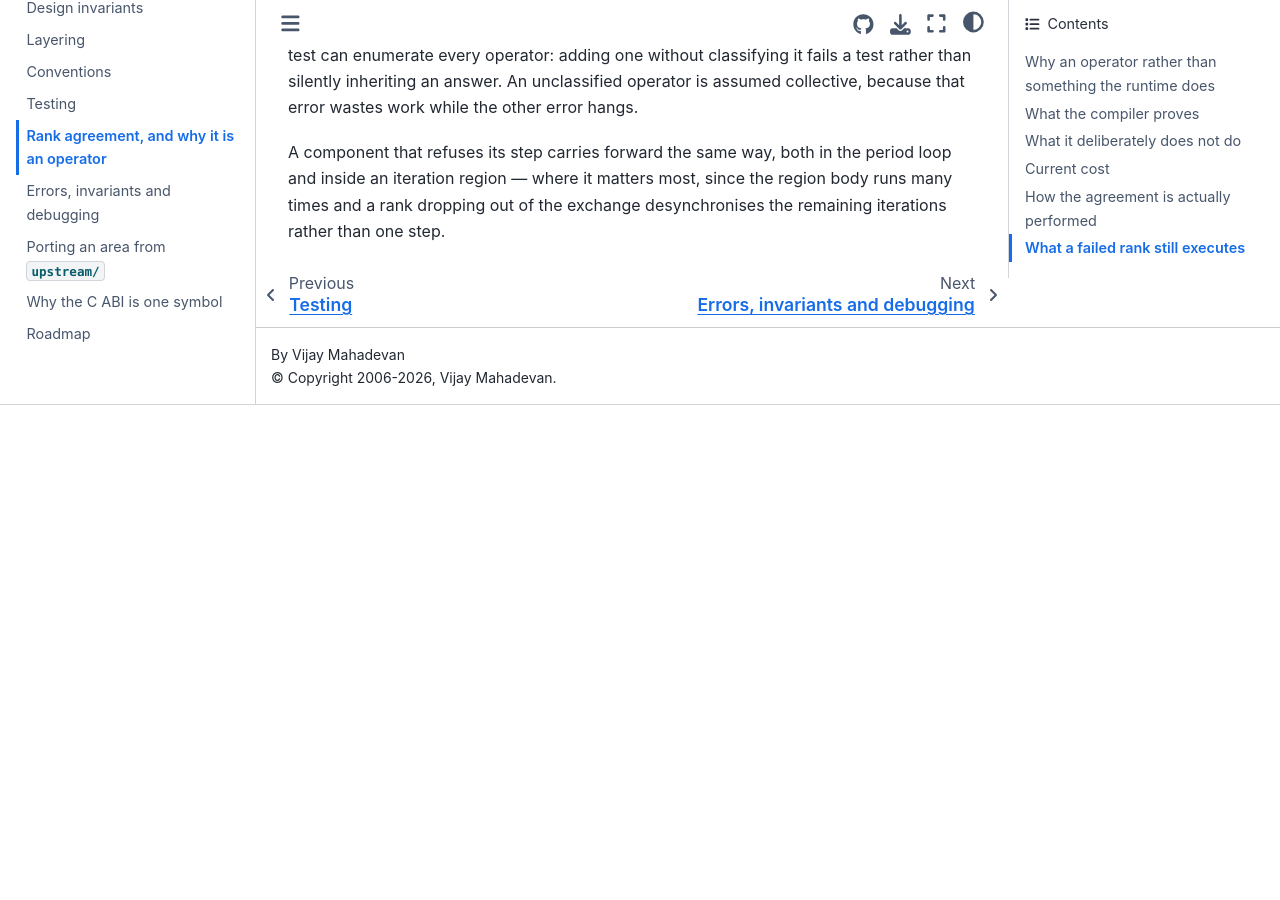
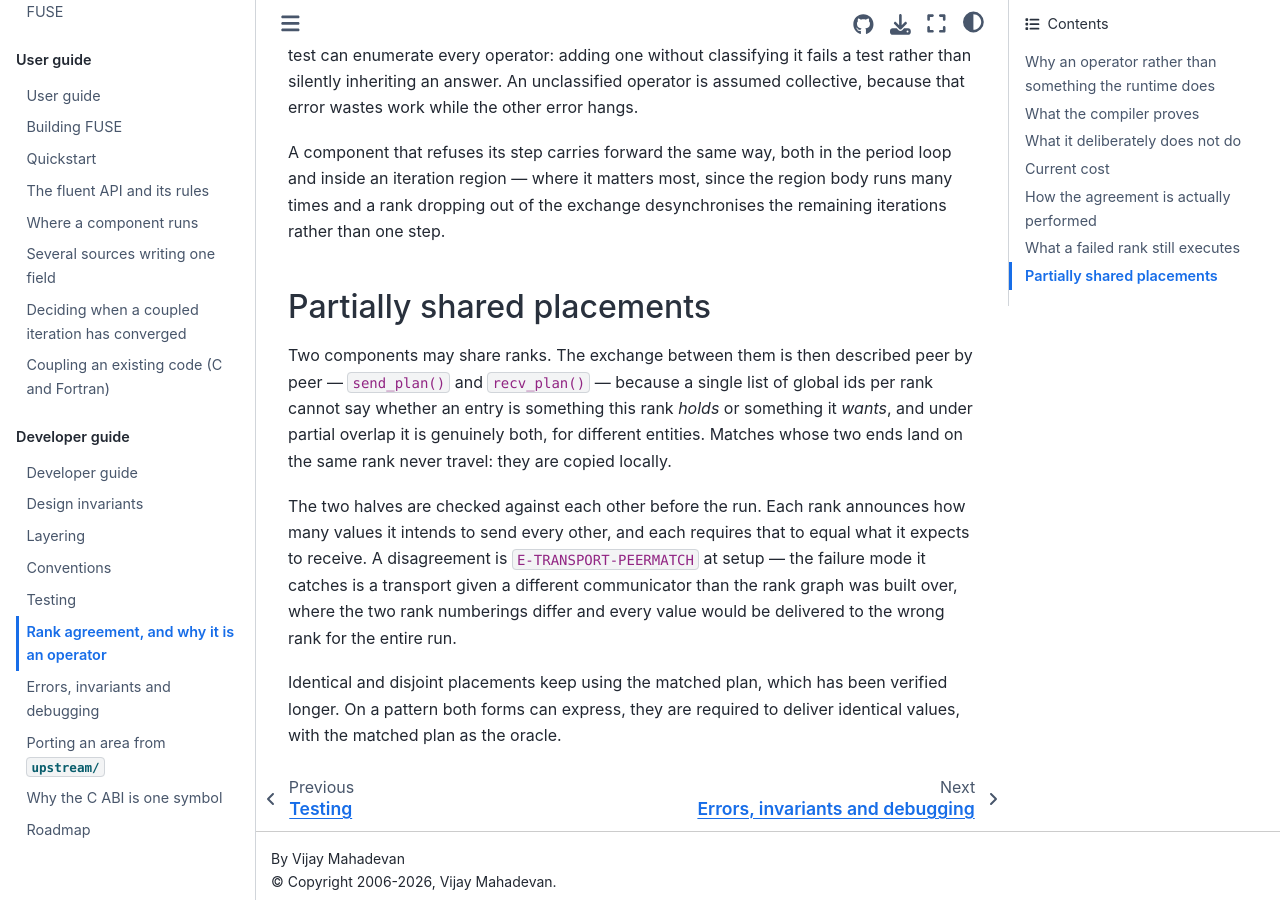
Before and after one commit to vijaysm/fuse, a Sphinx documentation site: the page built from docs/dev/rank-agreement.md, in a window 1280 px wide and 900 px high, scrolled down 2996 px. Built offline with Sphinx 7.4.7 and the Sphinx Book theme 1.1.4, drawn with Linux system fonts in a browser that asks for light colours; before the commit the page ends 3401 px from its top, so only the background shows below that.

Commit message:
Document the peer-wise plan and the unassessable-mutation rule
A mutation whose test cannot start would otherwise be recorded as a false kill.

```diff
--- a/docs/dev/rank-agreement.md
+++ b/docs/dev/rank-agreement.md
@@ -124,3 +124,24 @@ A component that refuses its step carries forward the same way, both in the
 period loop and inside an iteration region — where it matters most, since the
 region body runs many times and a rank dropping out of the exchange
 desynchronises the remaining iterations rather than one step.
+
+## Partially shared placements
+
+Two components may share ranks. The exchange between them is then described
+peer by peer — `send_plan()` and `recv_plan()` — because a single list of
+global ids per rank cannot say whether an entry is something this rank *holds*
+or something it *wants*, and under partial overlap it is genuinely both, for
+different entities. Matches whose two ends land on the same rank never travel:
+they are copied locally.
+
+The two halves are checked against each other before the run. Each rank
+announces how many values it intends to send every other, and each requires
+that to equal what it expects to receive. A disagreement is
+`E-TRANSPORT-PEERMATCH` at setup — the failure mode it catches is a transport
+given a different communicator than the rank graph was built over, where the
+two rank numberings differ and every value would be delivered to the wrong
+rank for the entire run.
+
+Identical and disjoint placements keep using the matched plan, which has been
+verified longer. On a pattern both forms can express, they are required to
+deliver identical values, with the matched plan as the oracle.
```
Also changed, not shown: build-evidence/transport-mutations.md (added, +10 -0 lines), docs/dev/testing.md (+10 -0 lines).
